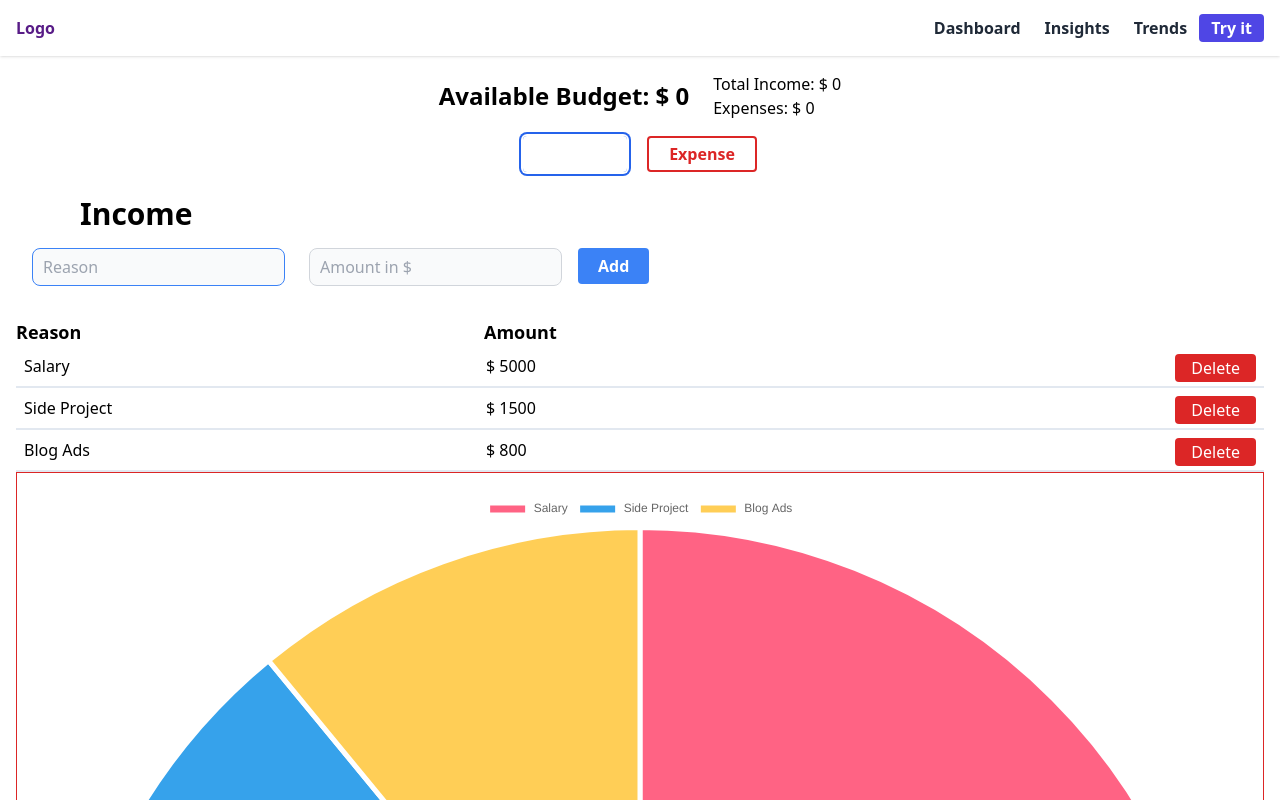
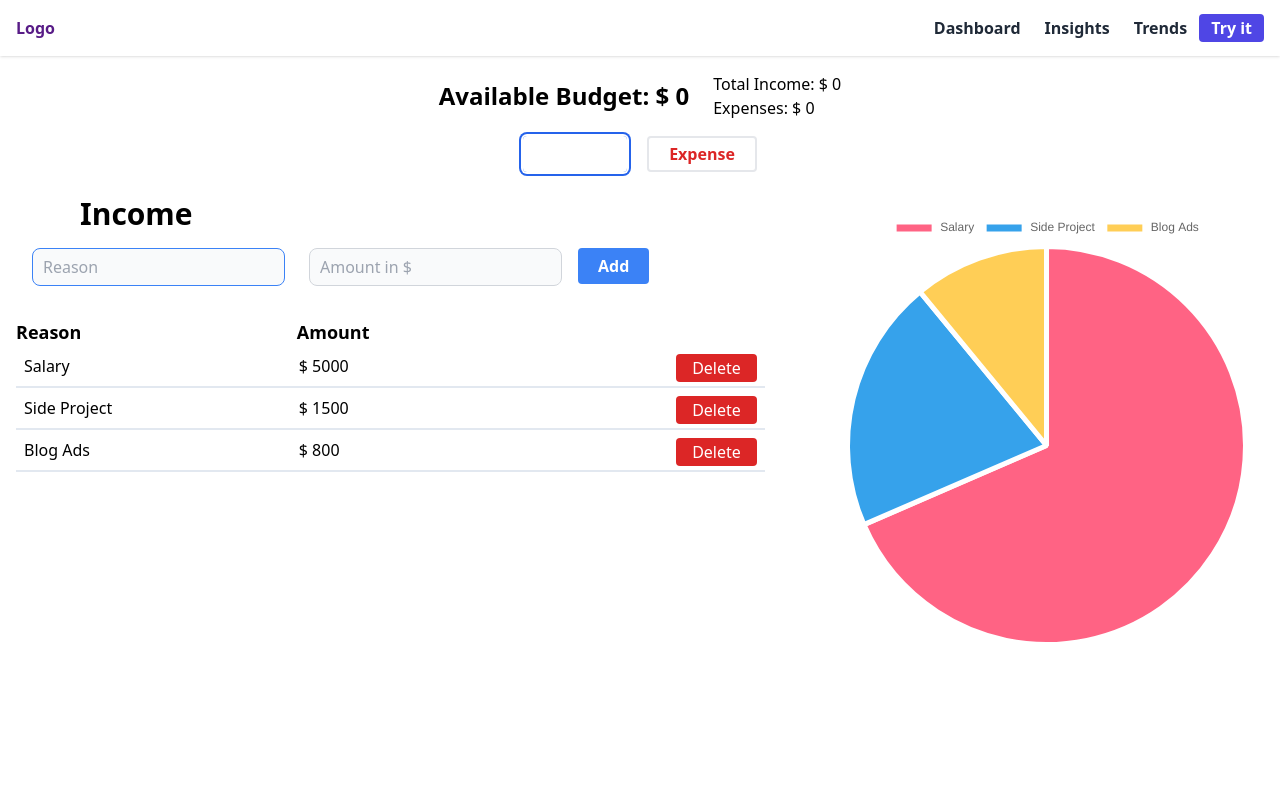
Before and after one commit to suraffy/budget-app, a React (Create React App) app: page / in a window 1280 px wide. Shown: the top 800 px of the page. Built offline with nearby package versions, Linux system fonts and the light colour scheme.

Commit message:
Fix layout isues

```diff
--- a/src/components/Home.jsx
+++ b/src/components/Home.jsx
@@ -24,8 +24,6 @@ const Home = () => {
 
   const [errors, setErrors] = useState({});
 
-  console.log(incomeItems, expenseItems);
-
   const chartData = {};
 
   const getChartData = () => {
@@ -41,8 +39,6 @@ const Home = () => {
         borderWidth: 5,
       },
     ];
-
-    console.log(chartData);
   };
 
   getChartData();
@@ -159,7 +155,6 @@ const Home = () => {
           totalExpense={totalExpense}
         />
 
-        <div className="">
         <div className="flex flex-wrap justify-center gap-5">
           <Button
             label="Income"
@@ -174,7 +169,8 @@ const Home = () => {
             onBtnClick={() => setCurrentCashflow("expense")}
           />
         </div>
-
+        <div className="flex flex-wrap-reverse justify-center md:justify-between">
+          <div className="md:w-3/5">
             <h4 className="font-semibold text-3xl capitalize ml-5 sm:ml-16 mt-6 mb-4">
               {currentCashflow}
             </h4>
@@ -196,8 +192,11 @@ const Home = () => {
             )}
           </div>
 
-        <div className="border border-red-600 p-5">
+          <div className="md:w-2/5">
+            <div className="lg:ml-16 mt-10">
               {<PieChart data={chartData} />}
+            </div>
+          </div>
         </div>
       </div>
     </div>
```
Lines whose indentation alone changed are shown as unchanged.
